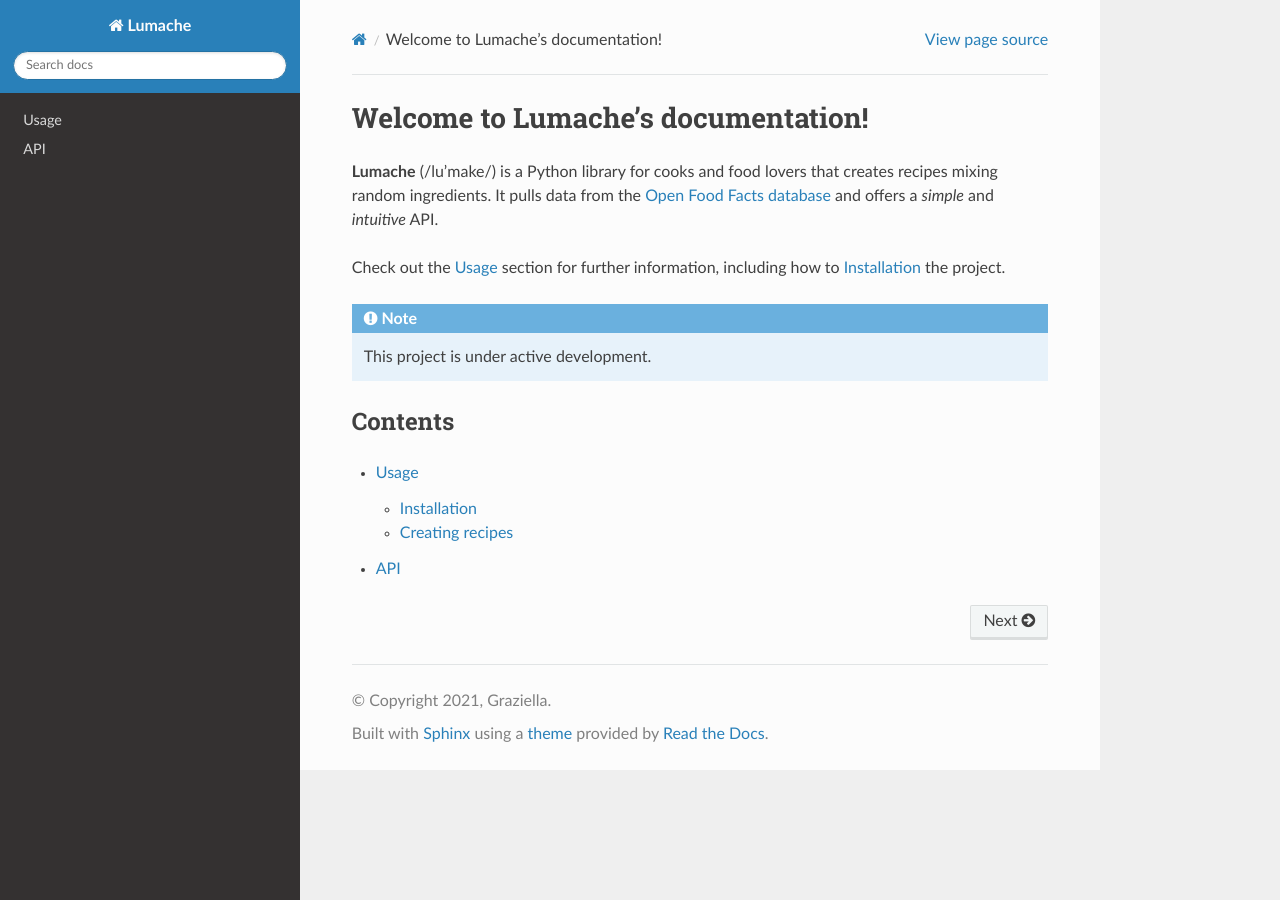
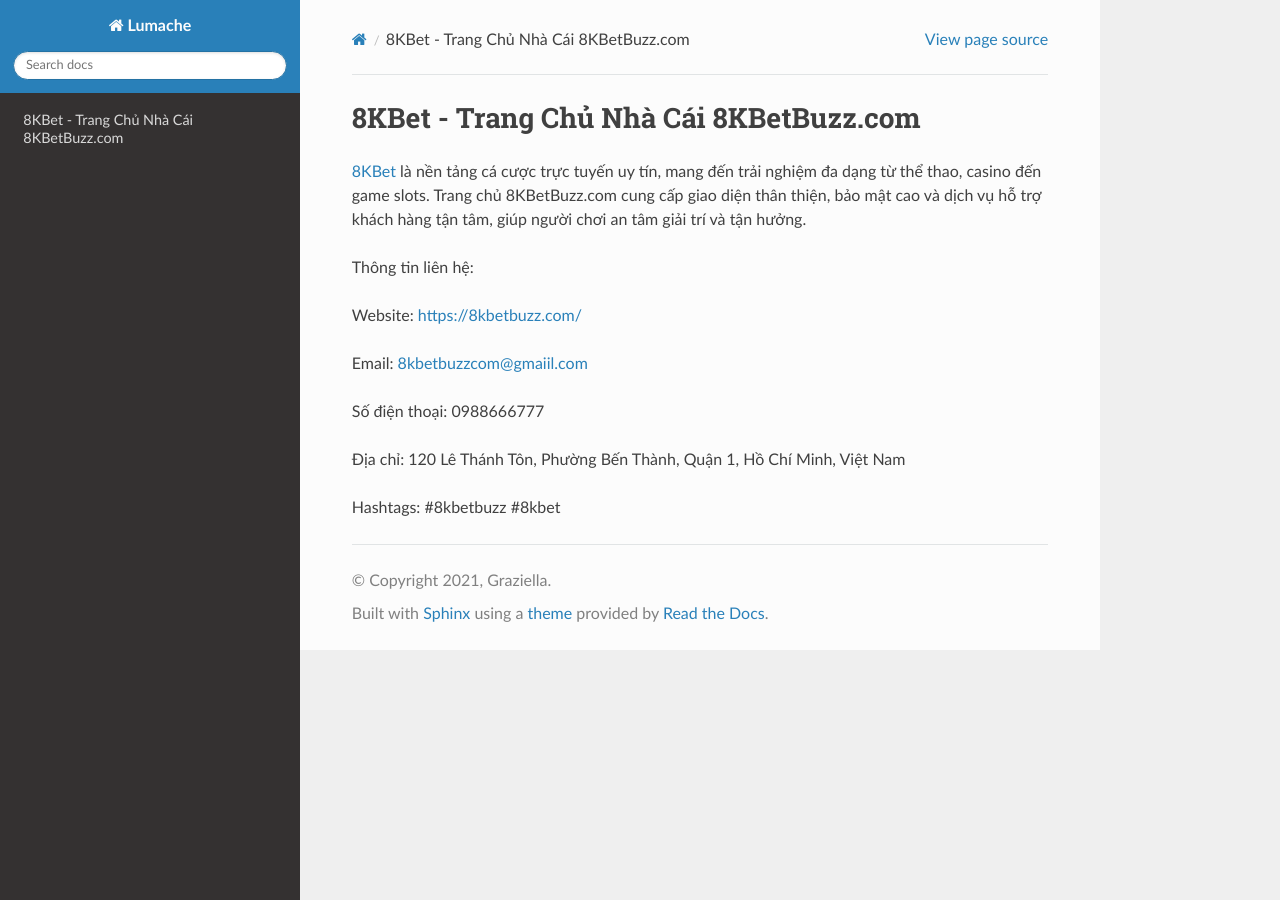
Before and after one commit to amaradasgupta3/8kbetbuzz, a Sphinx documentation site: the page built from docs/source/index.rst, in a window 1280 px wide. Built offline with Sphinx 7.4.7 and the Read the Docs theme 3.1.0, drawn with Linux system fonts in a browser that asks for light colours.

Commit message:
Update index.rst

```diff
--- a/docs/source/index.rst
+++ b/docs/source/index.rst
@@ -1,22 +1,16 @@
-Welcome to Lumache's documentation!
+8KBet - Trang Chủ Nhà Cái 8KBetBuzz.com
 ===================================
 
-**Lumache** (/lu'make/) is a Python library for cooks and food lovers
-that creates recipes mixing random ingredients.
-It pulls data from the `Open Food Facts database <https://world.openfoodfacts.org/>`_
-and offers a *simple* and *intuitive* API.
+`8KBet <https://8kbetbuzz.com/>`_ là nền tảng cá cược trực tuyến uy tín, mang đến trải nghiệm đa dạng từ thể thao, casino đến game slots. Trang chủ 8KBetBuzz.com cung cấp giao diện thân thiện, bảo mật cao và dịch vụ hỗ trợ khách hàng tận tâm, giúp người chơi an tâm giải trí và tận hưởng.
 
-Check out the :doc:`usage` section for further information, including
-how to :ref:`installation` the project.
+Thông tin liên hệ:
 
-.. note::
+Website: https://8kbetbuzz.com/
 
-   This project is under active development.
+Email: 8kbetbuzzcom@gmaiil.com
 
-Contents
---------
+Số điện thoại: 0988666777
 
-.. toctree::
+Địa chỉ: 120 Lê Thánh Tôn, Phường Bến Thành, Quận 1, Hồ Chí Minh, Việt Nam
 
-   usage
-   api
+Hashtags: #8kbetbuzz #8kbet
```
